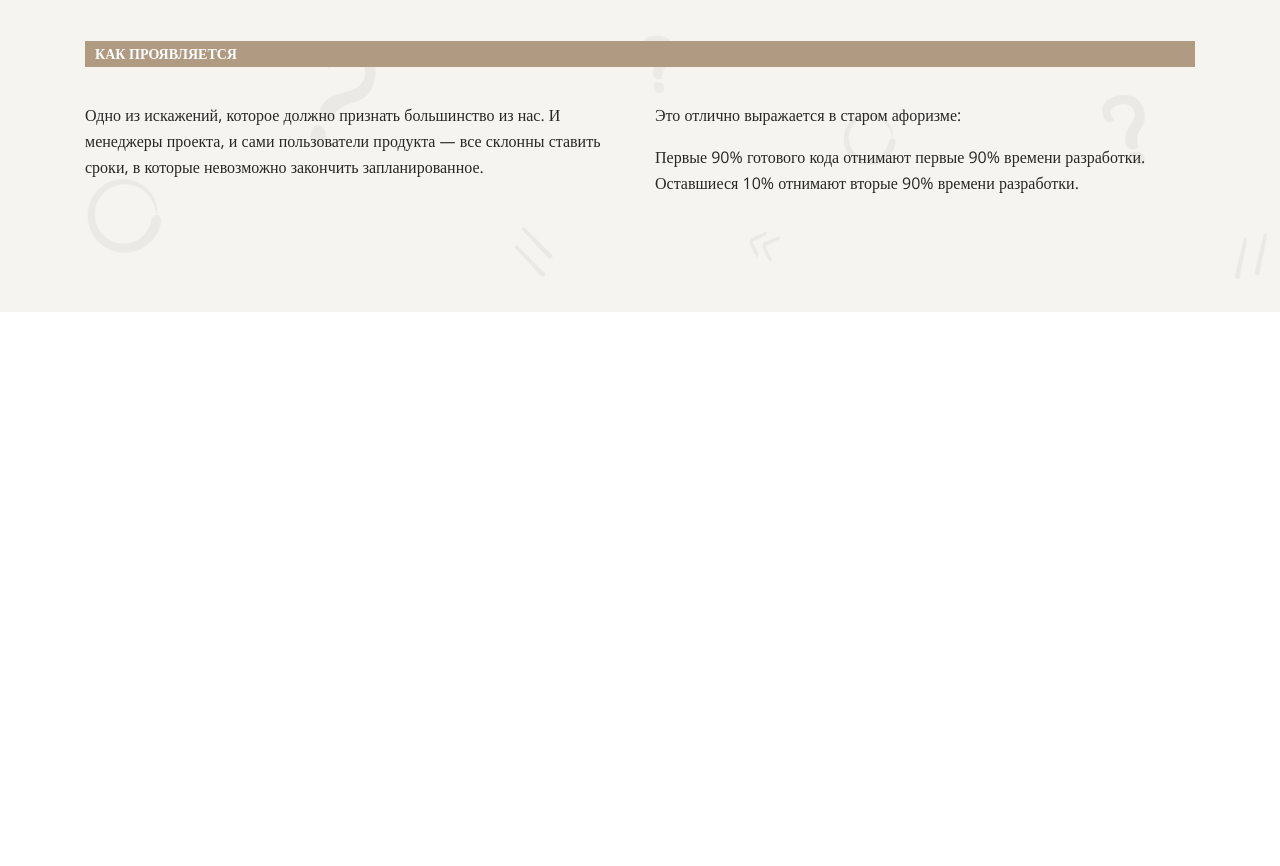
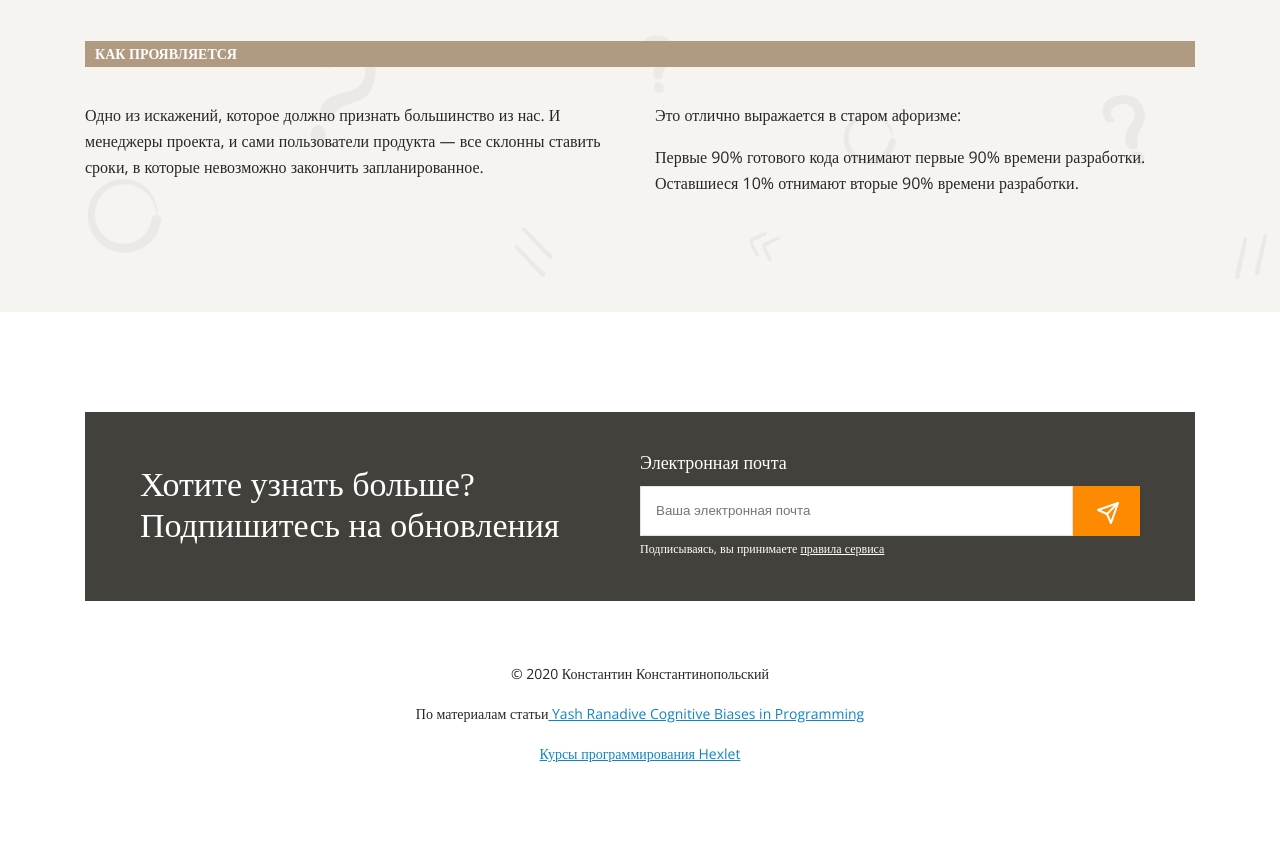
Before and after one commit to dimitreyash/layout-designer-project-58, a website: page src/index.html in a window 1280 px wide. Shown: the part 6830-7696 px from the top of the page. Before the commit the page ends 7142 px from the top, so only its background shows below. Drawn offline with nearby package versions, Linux system fonts and the light colour scheme; a web font is replaced by a local one.

Commit message:
Create step 11

```diff
--- a/src/index.html
+++ b/src/index.html
@@ -329,8 +329,25 @@
       </section>
     </main>
 
-    <footer>
-
+    <footer class="main-footer">
+      <div class="container">
+        <div class="form-info">
+          <h3>Хотите узнать больше?<br> Подпишитесь на обновления</h3>
+          <form>
+            <label for="email">Электронная почта</label>
+            <div class="email-field">
+            <input id="email" type="text" placeholder="Ваша электронная почта">
+            <button class="footer-btn"></button>
+          </div>
+          <p>Подписываясь, вы принимаете <a href="#">правила сервиса</a></p>
+          </form>
+        </div>
+        <div class="contact-information">
+        <p>© 2020 Константин Константинопольский</p>
+        <p>По материалам статьи<a href="#"> Yash Ranadive Cognitive Biases in Programming</a></p>
+        <a href="">Курсы программирования Hexlet</a>
+      </div>
+      </div>
     </footer>
   </body>
 </html>
--- a/src/styles/style.css
+++ b/src/styles/style.css
@@ -339,3 +339,81 @@ iframe {
 }
 
 /* End section */
+
+
+/* Start footer */
+.main-footer h3 {
+  margin: 0;
+  font-family: Neucha;
+  font-weight: 400;
+  color: var(--color-white);
+}
+
+.form-info {
+  background-color: var(--color-primary-dark);
+  display: grid;
+  grid-template-columns: repeat(2, 1fr);
+  padding: 38px 55px 40px 55px;
+  align-items: center
+}
+
+.email-field {
+  display: flex;
+  margin-top: 9px;
+}
+
+.form-info p {
+  margin: 0;
+  font-size: 12px;
+  font-weight: 400;
+  color: var(--color-white);
+}
+
+.form-info a {
+  color: var(--color-white);
+}
+
+form label {
+  color: var(--color-white);
+  font-size: 18px;
+  font-weight: 400;
+}
+
+form input {
+  width: 100%;
+  height: 50px;
+  padding: 15px;
+  border: 1px solid #E3E3E3;
+  box-sizing: border-box;
+}
+
+.footer-btn {
+  width: 70px;
+  height: 50px;
+  background: var(--color-primary);
+  border: none;
+  padding: 13px 23px;
+  position: relative;
+}
+
+.footer-btn::before {
+  content: "";
+  background-image: url(../images/send.svg);
+  width: 24px;
+  height: 24px;
+  position: absolute;
+  top: 15px;
+  right: 20px;
+}
+
+.contact-information {
+  text-align: center;
+  margin-top: 60px;
+  font-size: 14px;
+}
+
+.contact-information a {
+  color: #1085C5;
+}
+
+/* End footer */
```
